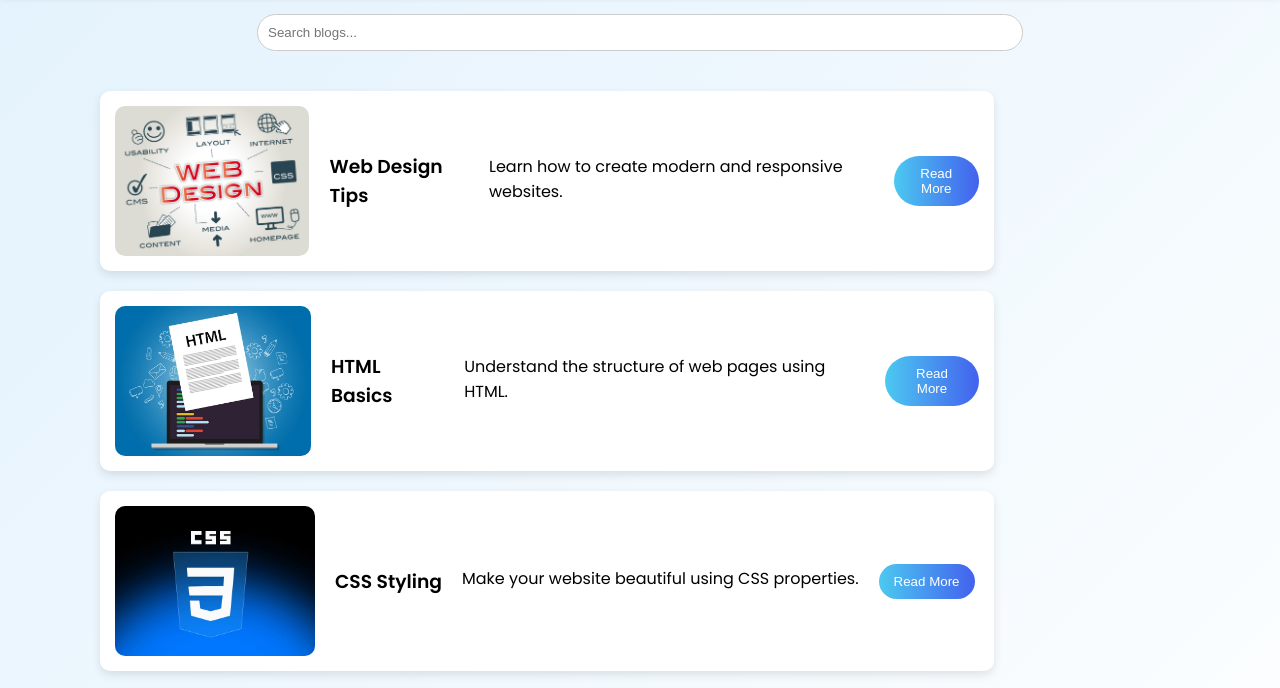
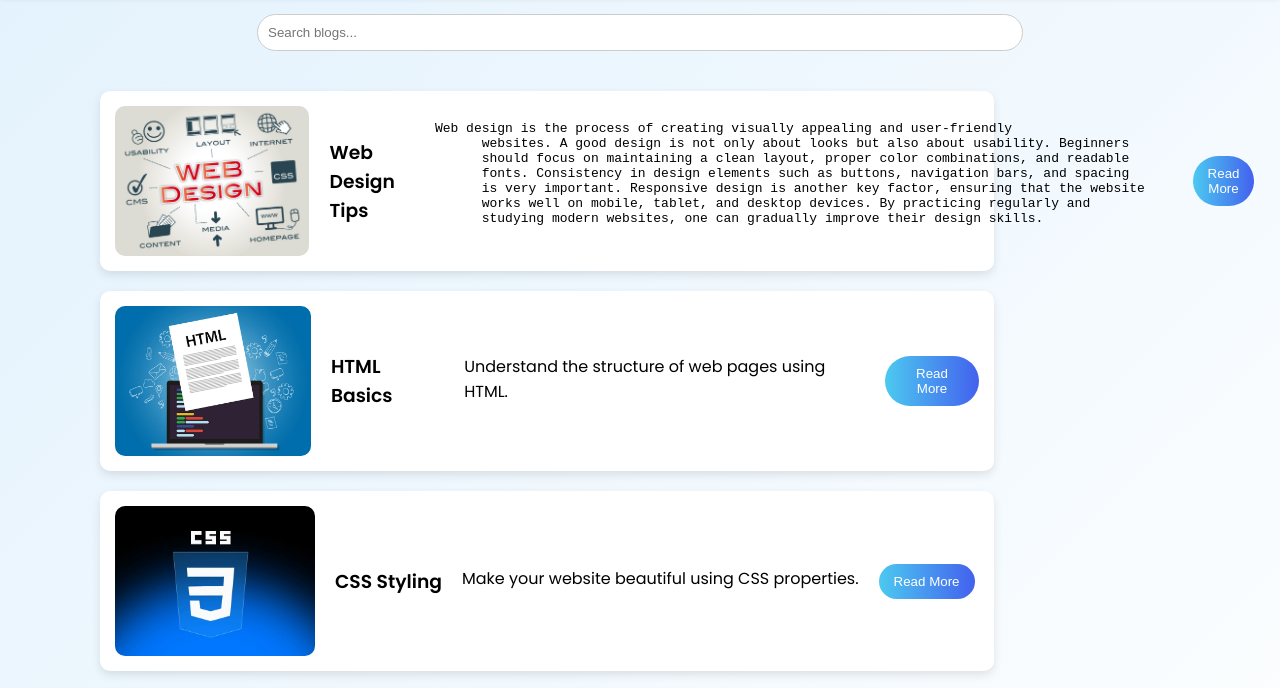
Before and after one commit to ayushmohite2709-glitch/Open-Source-Technology-Project, a plain HTML site: page blog.html in a window 1280 px wide. Shown: the part 71-759 px from the top of the page. Drawn offline with Linux system fonts and the light colour scheme.

Commit message:
Enhance blog card content with web design tips
Added detailed content to the first blog card about web design.

```diff
--- a/blog.html
+++ b/blog.html
@@ -31,7 +31,14 @@
   <div class="card">
     <img src="img1.jpeg">
     <h3>Web Design Tips</h3>
-    <p>Learn how to create modern and responsive websites.</p>
+    <p><pre>Web design is the process of creating visually appealing and user-friendly
+      websites. A good design is not only about looks but also about usability. Beginners
+      should focus on maintaining a clean layout, proper color combinations, and readable
+      fonts. Consistency in design elements such as buttons, navigation bars, and spacing
+      is very important. Responsive design is another key factor, ensuring that the website
+      works well on mobile, tablet, and desktop devices. By practicing regularly and
+      studying modern websites, one can gradually improve their design skills.
+    </pre></p>
     <a href="https://en.wikipedia.org/wiki/Web_design" target="_blank">
       <button>Read More</button>
     </a>
```
